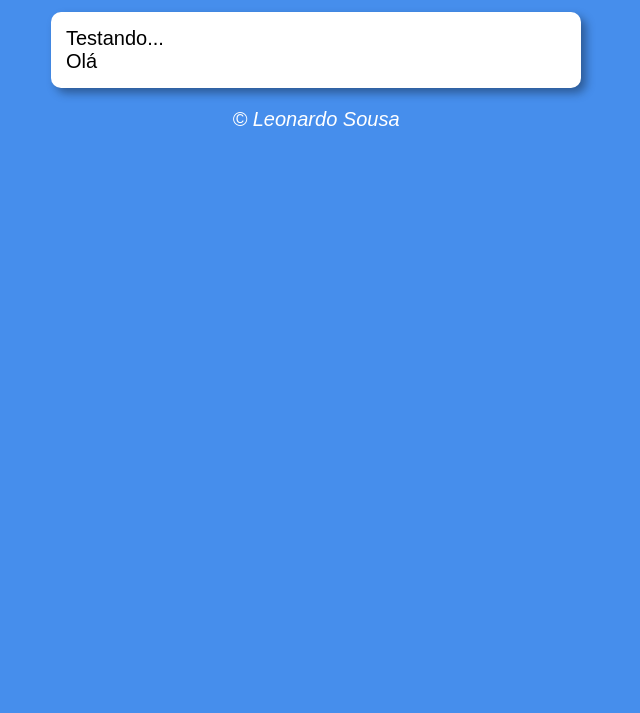
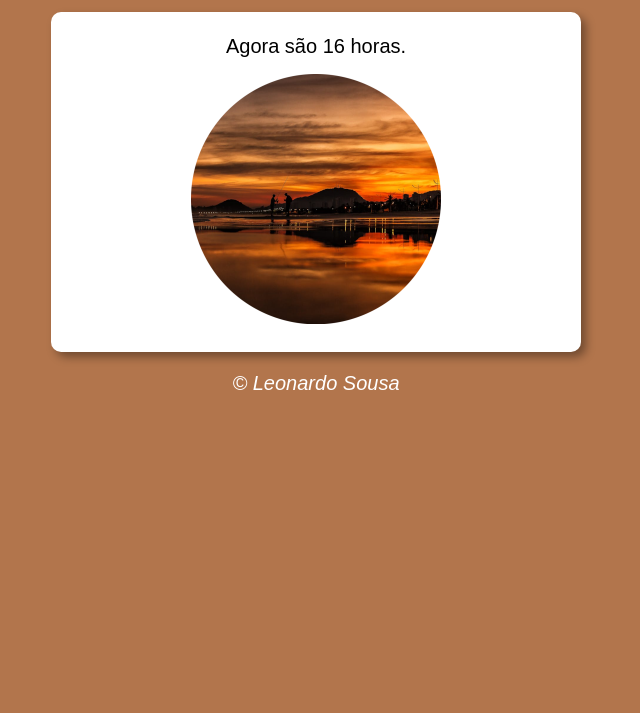
Before and after one commit to Leozera2k/javascript, a plain HTML site: page curso-em-video/aula12ex/modelo.html in a window 1280 px wide. Shown: the part 87-800 px from the top of the page, without its empty margins (324-964 px from the left). Drawn offline with Linux system fonts and the light colour scheme.

Commit message:
exercício finalizado

```diff
--- a/curso-em-video/aula12ex/estilo.css
+++ b/curso-em-video/aula12ex/estilo.css
@@ -16,6 +16,10 @@ section {
     margin: auto;
     box-shadow: 5px 5px 10px rgba(0, 0, 0, 0.37);
 }
+div {
+    text-align: center;
+    padding: 8px;
+}
 
 footer {
     color: white;
--- a/curso-em-video/aula12ex/modelo.html
+++ b/curso-em-video/aula12ex/modelo.html
@@ -3,19 +3,19 @@
 <head>
     <meta charset="UTF-8">
     <meta name="viewport" content="width=device-width, initial-scale=1.0">
-    <title>Modelo de Exercício</title>
+    <title>Hora do Dia</title>
     <link rel="stylesheet" href="estilo.css">
 </head>
-<body>
+<body onload="carregar()">
     <header>
-        <h1>Título</h1>
+        <h1>Hora do Dia</h1>
     </header>
     <section>
-        <div>
-            Testando...
+        <div id="msg">
+            Aqui vai aparecer a mensagem
         </div>
-        <div>
-            Olá
+        <div id="foto">
+            <img id="imagem" src="fotomanha.png" alt="Foto da manhã">
         </div>
     </section>
     <footer>
--- a/curso-em-video/aula12ex/script.js
+++ b/curso-em-video/aula12ex/script.js
@@ -1 +1,25 @@
-alert('Olá')
+function carregar(){
+    var msg = window.document.getElementById('msg')
+    var img = window.document.getElementById('imagem')
+    var data = new Date()
+    var hora = data.getHours()
+
+    msg.innerHTML = `Agora são ${hora} horas.`
+    if (hora >= 0 && hora < 12){
+        //Bom dia!
+        img.src = 'fotomanha.png'
+        document.body.style.background = '#EBD1A6'
+    } else if(hora >= 12 && hora <= 18) {
+        //Boa tarde!
+        img.src = 'fototarde.png'
+        document.body.style.background = '#B2754C'
+    } else {
+        //BOA NOITE!
+        img.src = 'fotonoite.png'
+        document.body.style.background = '#3C2E4F'
+    }
+}
+
+//cor manha: #EBD1A6
+//cor tarde: #B2754C
+//cor noite: #3C2E4F
```
